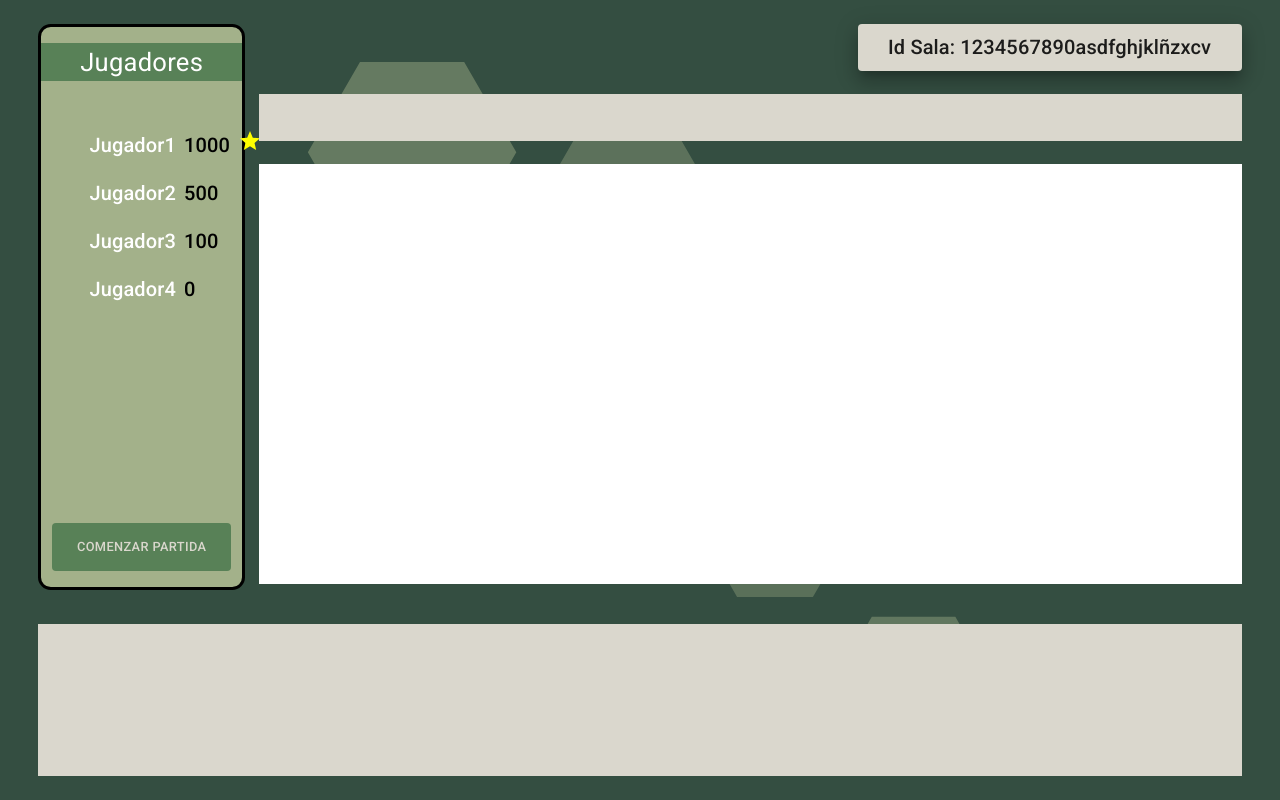
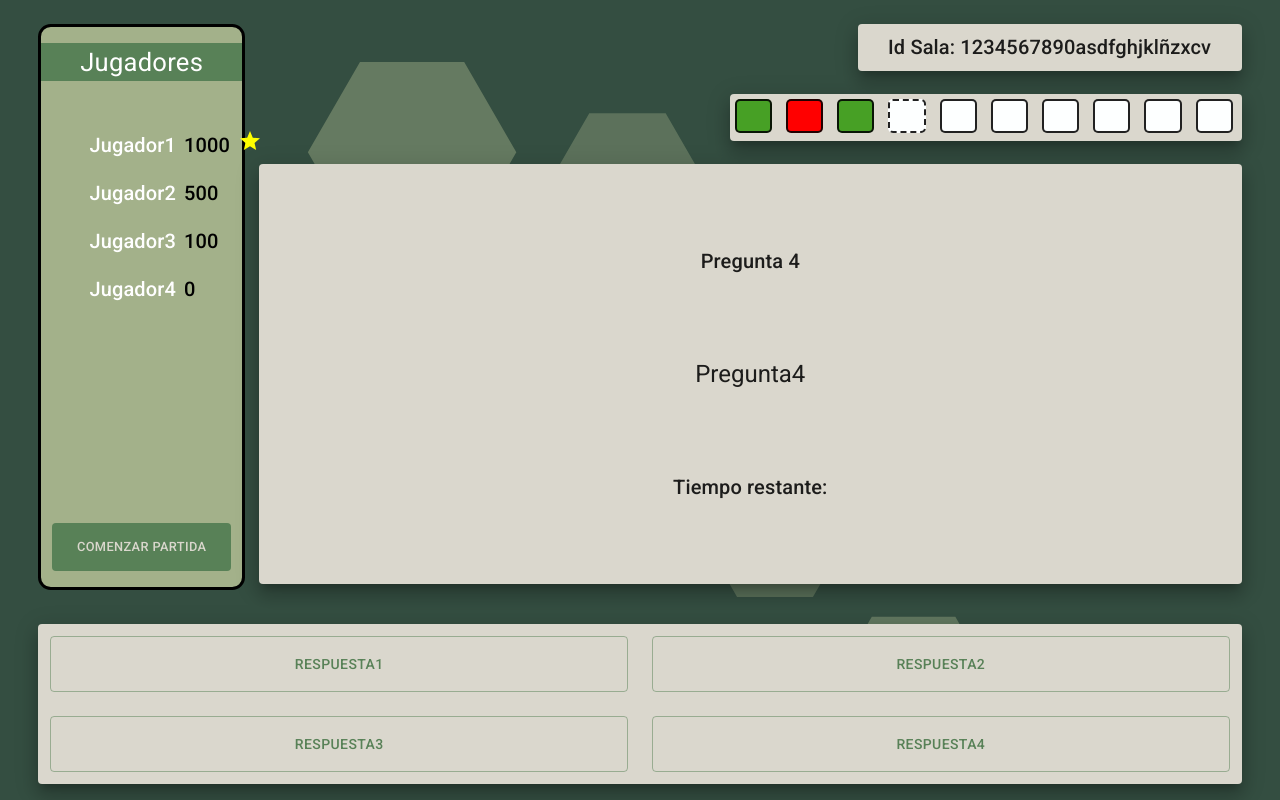
Before and after one commit to borjalan/trivial, a React (Create React App) app: page /game/1 in a window 1280 px wide. Built offline with nearby package versions, Linux system fonts and the light colour scheme.

Commit message:
Me he tenido que traer develop por que el puto borja no deja de pushear cosas >:)

```diff
--- a/package.json
+++ b/package.json
@@ -35,6 +35,7 @@
     "@reduxjs/toolkit": "^1.8.2",
     "formik": "^2.2.9",
     "lodash": "^4.17.21",
+    "moment": "^2.29.3",
     "react": "^17.0.0",
     "react-dom": "^17.0.0",
     "react-redux": "^8.0.2",
--- a/src/components/AnswerPicker/AnswerPicker.component.tsx
+++ b/src/components/AnswerPicker/AnswerPicker.component.tsx
@@ -1,9 +1,47 @@
-import React from 'react';
+import React, { useEffect, useState } from 'react';
+import { selectPreguntaActual } from 'redux-reducers/sala.redux';
+
+// Components
+import { Button, Grid, Paper } from '@mui/material';
+
+// Selectores y Acciones
+import { useSelector } from 'react-redux';
+import { selectPreguntas } from 'redux-reducers/preguntas.redux';
+
+// Helper
+import { map } from 'lodash';
 
 
 const AnswerPicker: React.FC = () => {
+    const punteroPregunta = useSelector(selectPreguntaActual); // Aqui guardo el número de la pregunta
+    const preguntas = useSelector(selectPreguntas); // Aqui guardo el array de preguntas
+    // En esta variable guardo el valor de la pregunta para mostrar en un estado
+    const [preguntaActual, setPreguntaActual] = useState<Pregunta>(preguntas[punteroPregunta]);
+    const [peguntaSeleccionada, setPreguntaSeleccionada] = useState<number>(-1);
+
+    useEffect(() => {
+        setPreguntaActual(preguntas[punteroPregunta]);
+    }, [preguntas, punteroPregunta]);
+
+    const handlePress = (i: number) => setPreguntaSeleccionada(i);
+
     return (
-        <div id="question-picker" style={{ backgroundColor: "#DAD7CD", height: "100%", width: "100%" }}></div>
+        <div id="question-picker">
+            <Paper elevation={12} style={{ backgroundColor: "#dad7cd", height: '20vh' }}>
+                <Grid container direction="row" justifyContent="space-between" alignItems="stretch">
+                    {map(preguntaActual.respuestas, (respuesta: string, index: number) => (
+                        <Grid item xs={6} key={`respuesta-${index}`} style={{ height: '10vh', padding: '1%' }}>
+                            <Button
+                                variant={peguntaSeleccionada === index ? 'contained' : 'outlined'}
+                                children={respuesta}
+                                onClick={() => handlePress(index)}
+                                style={{ height: "100%", width: "100%" }}
+                            />
+                        </Grid>
+                    ))}
+                </Grid>
+            </Paper>
+        </div>
     );
 };
 
--- a/src/components/QuestionDisplay/QuestionDisplay.component.tsx
+++ b/src/components/QuestionDisplay/QuestionDisplay.component.tsx
@@ -1,9 +1,34 @@
-import React from 'react';
+import React, { useEffect, useState } from 'react';
+import { useSelector } from 'react-redux';
+
+// Componentes
+import { Paper, Stack, Typography } from '@mui/material';
+
+// Selectores y Acciones
+import { selectPreguntaActual } from 'redux-reducers/sala.redux';
+import { selectPreguntas } from 'redux-reducers/preguntas.redux';
 
 
 const QuestionDisplay: React.FC = () => {
+    const punteroPregunta = useSelector(selectPreguntaActual); // Aqui guardo el número de la pregunta
+    const preguntas = useSelector(selectPreguntas); // Aqui guardo el array de preguntas
+    // En esta variable guardo el valor de la pregunta para mostrar en un estado
+    const [preguntaActual, setPreguntaActual] = useState<Pregunta>(preguntas[punteroPregunta]);
+
+    useEffect(() => {
+        setPreguntaActual(preguntas[punteroPregunta]);
+    }, [preguntas, punteroPregunta]);
+
     return (
-        <div id="question-display" style={{ backgroundColor: "#FFFFFF", height: "100%", width: "100%" }}></div>
+        <div id="question-display" style={{ height: "100%", width: "100%" }}>
+            <Paper elevation={12} style={{ backgroundColor: "#dad7cd", height: "100%" }}>
+                <Stack direction="column" justifyContent="space-evenly" alignItems="stretch" spacing={0} style={{ height: "100%" }}>
+                    <Typography variant='h6' align='center' children={`Pregunta ${punteroPregunta + 1}`} />
+                    <Typography variant='h5' align='center' children={preguntaActual.enunciado} />
+                    <Typography variant='h6' align='center' children={`Tiempo restante: `} />
+                </Stack>
+            </Paper>
+        </div>
     );
 };
 
--- a/src/components/QuestionsRecord/QuestionsRecord.component.tsx
+++ b/src/components/QuestionsRecord/QuestionsRecord.component.tsx
@@ -1,10 +1,56 @@
 import React from 'react';
+import { useSelector } from 'react-redux';
 
+// Components
+import { Badge, Paper, Stack, TextField } from '@mui/material';
+
+// Selectores
+import { selectPreguntaActual } from 'redux-reducers/sala.redux';
+import { selectStatusPreguntas } from 'redux-reducers/preguntas.redux';
 
 const QuestionsRecord: React.FC = () => {
-    return (
-        <div id="questions-record" style={{ backgroundColor: "#DAD7CD", height: "100%", width: "100%" }}></div>
-    );
+  const punteroPregunta = useSelector(selectPreguntaActual);
+  const estadoPreguntas = useSelector(selectStatusPreguntas);
+
+  const getQuestionColor = (estado: EstadoRespuesta) => {
+    let color = '#fdffff';
+    if (estado === 'Correcta') color = '#47a025';
+    if (estado === 'Error') color = '#ff0000';
+    return color;
+  };
+
+  return (
+    <div id="questions-record" style={{ height: '100%', width: '100%' }}>
+      <Stack
+        direction="row"
+        justifyContent="flex-end"
+        alignItems="center"
+        style={{ height: '100%', width: '100%' }}
+      >
+        <Paper elevation={12} style={{ backgroundColor: '#DAD7CD', width: '40vw', height: '100%' }}>
+          <Stack direction="row" spacing={0} style={{ height: '100%', width: '100%' }}>
+            {estadoPreguntas &&
+              estadoPreguntas.map((s: EstadoRespuesta, index: number) => (
+                <div key={`record-displayed-${index}`} style={{ height: '100%', width: '100%' }}>
+                  <div
+                    style={{
+                      backgroundColor: getQuestionColor(s),
+                      height: '65%',
+                      width: '65%',
+                      margin: '10%',
+                      borderColor: '#fffff',
+                      borderWidth: '2px',
+                      borderRadius: '5px',
+                      borderStyle: index === punteroPregunta ? 'dashed' : 'solid',
+                    }}
+                  />
+                </div>
+              ))}
+          </Stack>
+        </Paper>
+      </Stack>
+    </div>
+  );
 };
 
 export default QuestionsRecord;
--- a/src/constants/mock.constants.ts
+++ b/src/constants/mock.constants.ts
@@ -33,7 +33,7 @@ export const BUTTONS = {
 
 export const mockPreguntas: Array<Pregunta> = [
   {
-    enunciado: 'En qué año fue uno más uno',
+    enunciado: 'En qué año fue uno más uno?',
     respuestas: ['El maravilloso ralf', 'En 2', 'Ioks', 'XD'],
     estado: 'Correcta',
   },
--- a/src/redux-reducers/preguntas.redux.ts
+++ b/src/redux-reducers/preguntas.redux.ts
@@ -15,5 +15,7 @@ const preguntasSlice = createSlice({
 });
 
 // Selectors
+export const selectPreguntas = (state: RootState) => state.preguntas;
+export const selectStatusPreguntas = (state: RootState) => state.preguntas.map((p: Pregunta) => p.estado);
 
 export const preguntasReducer = preguntasSlice.reducer;
--- a/src/redux-reducers/sala.redux.ts
+++ b/src/redux-reducers/sala.redux.ts
@@ -13,7 +13,7 @@ const initialStateSala: Sala = {
   idSala: idSala,
   jugadores: mockJugadores,
   partidaIniciada: false,
-  preguntaActual: 0,
+  preguntaActual: 3,
 };
 
 const salaSlice = createSlice({
```
Also changed, not shown: 1 other file (tests, documents, lock files or other folders).
